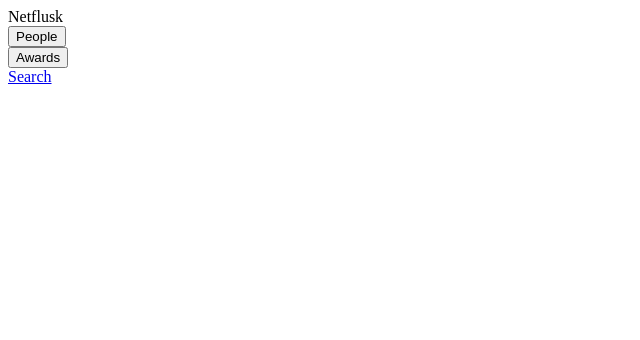
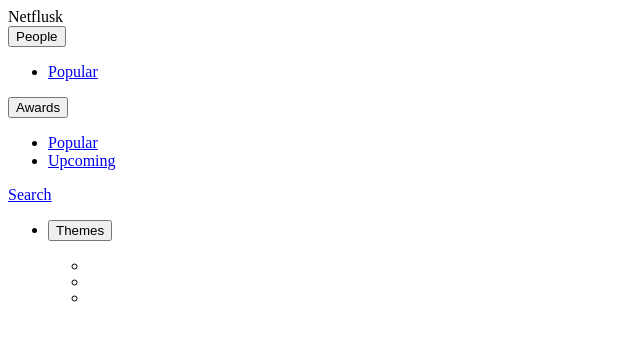
Before and after one commit to Lirmortoch/netflusk, a React (Vite) app: page / in a window 1280 px wide. Shown: the top 340 px of the page, without its empty margins (0-640 px from the left). Built offline with nearby package versions, Linux system fonts and the light colour scheme.

Commit message:
add few more components and move reducers to store folder

```diff
--- a/src/components/Dropdown/Dropdown.jsx
+++ b/src/components/Dropdown/Dropdown.jsx
@@ -1,50 +1,19 @@
 import { useState, useRef } from "react";
 
-import useOnClickOutside from '../../hooks/useOnClickOutside';
-import useDetectDevice from '../../hooks/useDetectDevice';
+import useDropdown from '../../hooks/useDropdown';
 
 import DropdownContent from "./DropdownContent";
 
 export default function Dropdown({children, dropdownContentStyles = '', dropdownStyles = '', dropdownBtn, dropdownType}) {
-  const [show, setShow] = useState(false);
-
-  const dropdownRef = useRef(null);
-
-  useOnClickOutside(dropdownRef, () => setShow(false));
-  const device = useDetectDevice();
-
-  function handleToggleDropDown() {
-    setShow(prevShow => !prevShow);
-  }
-
-  let dropdownEvents;
-
-  if (device === 'tablet' || device === 'mobile') {
-    dropdownEvents = {
-      onTouchEnd: handleToggleDropDown,
-    }
-  }
-  else if (dropdownType === 'click') {
-    dropdownEvents = {
-      onClick: handleToggleDropDown,
-    }
-  }
-  else if (dropdownType === 'hover') {
-    dropdownEvents = {
-      onMouseEnter: handleToggleDropDown,
-      onMouseLeave: handleToggleDropDown
-    }
-  }
+  const { show, dropdownRef, handleToggleDropDown, dropdownEvents, } = useDropdown(dropdownType);
 
   return (
     <div {...dropdownEvents} className={dropdownStyles} ref={dropdownRef} >
       {dropdownBtn}
 
-      { show && (
-        <DropdownContent dropdownContentStyles={dropdownContentStyles} open={show} >
-          {children}
-        </DropdownContent>
-      )}
+      <DropdownContent dropdownContentStyles={dropdownContentStyles} open={show} >
+        {children}
+      </DropdownContent>
     </div>
   );
 }
--- a/src/components/Header.jsx
+++ b/src/components/Header.jsx
@@ -1,6 +1,96 @@
 import { Link } from "react-router-dom";
 
 import Dropdown from "./Dropdown/Dropdown.jsx";
+
+function NavBar() {
+  return (
+    <nav className="header__nav header-nav">
+      <Dropdown
+        dropdownBtn={<button>People</button>}
+        dropdownContentStyles=""
+        dropdownStyles=""
+        dropdownType='hover'
+        >
+          <ul>
+            <li>
+              <Link to={``}>Popular</Link>
+            </li>
+          </ul>
+      </Dropdown>
+
+      <Dropdown
+        dropdownBtn={<button>Awards</button>}
+        dropdownContentStyles=""
+        dropdownStyles=""
+        dropdownType='hover'
+        >
+          <ul>
+            <li>
+              <Link to={``}>Popular</Link>
+            </li>
+            <li>
+              <Link to={``}>Upcoming</Link>
+            </li>
+          </ul>
+      </Dropdown>
+
+      <Link to={``}>Search</Link>
+    </nav>
+  );
+}
+
+function ThemeSwitcher() {
+  const themeButton = (<></>);
+  const themeList = (<></>)
+
+  return (
+    <Dropdown
+      dropdownBtn={<button>Themes</button>}
+      dropdownContentStyles=""
+      dropdownStyles=""
+      dropdownType='click'
+      >
+        <ul>
+          <li>
+            <span>
+              <div>
+                <div></div>
+                <p></p>
+              </div>
+            </span>
+            <span></span>
+          </li>
+          <li>
+            <span>
+              <div>
+                <div></div>
+                <p></p>
+              </div>
+            </span>
+            <span></span>
+          </li>
+          <li>
+            <span>
+              <div>
+                <div></div>
+                <p></p>
+              </div>
+            </span>
+            <span></span>
+          </li>
+        </ul>
+    </Dropdown>
+  );
+}
+function Toolbar() {
+  return (
+    <ul className="header__toolbar header-toolbar">
+      <li>
+        <ThemeSwitcher />
+      </li>
+    </ul>
+  );
+}
 
 export default function Header({}) {
   return (
@@ -9,32 +99,9 @@
         Netflusk
       </div>
 
-      <nav className="header__nav header-nav">
-        <Dropdown
-          dropdownBtn={<button>People</button>}
-          dropdownContentStyles=""
-          dropdownStyles=""
-          dropdownType='hover'
-          >
-            <>
-              <Link to={``}>Popular</Link>
-            </>
-        </Dropdown>
+      <NavBar />
 
-        <Dropdown
-          dropdownBtn={<button>Awards</button>}
-          dropdownContentStyles=""
-          dropdownStyles=""
-          dropdownType='hover'
-          >
-            <>
-              <Link to={``}>Popular</Link>
-              <Link to={``}>Upcoming</Link>
-            </>
-        </Dropdown>
-
-        <Link to={``}>Search</Link>
-      </nav>
+      <Toolbar />
     </header>
   )
 }
--- a/src/hooks/useDropdown.js
+++ b/src/hooks/useDropdown.js
@@ -0,0 +1,39 @@
+import { useState, useEffect, useRef } from "react"
+
+import useOnClickOutside from "./useOnClickOutside";
+import useDetectDevice from "./useDetectDevice";
+
+const useDropdown = (dropdownType) => {
+  const [show, setShow] = useState(false);
+
+  const dropdownRef = useRef(null);
+
+  useOnClickOutside(dropdownRef, () => setShow(false), dropdownType !== 'hover');
+  const device = useDetectDevice();
+
+  function handleToggleDropDown() {
+    setShow(prevShow => !prevShow);
+  }
+
+  let dropdownEvents;
+  if (device === 'tablet' || device === 'mobile') {
+    dropdownEvents = {
+      onTouchEnd: handleToggleDropDown,
+    }
+  }
+  else if (dropdownType === 'click') {
+    dropdownEvents = {
+      onClick: handleToggleDropDown,
+    }
+  }
+  else if (dropdownType === 'hover') {
+    dropdownEvents = {
+      onMouseEnter: handleToggleDropDown,
+      onMouseLeave: handleToggleDropDown
+    }
+  }
+
+  return { show, dropdownRef, handleToggleDropDown, dropdownEvents, }
+}
+
+export default useDropdown;
--- a/src/hooks/useOnClickOutside.js
+++ b/src/hooks/useOnClickOutside.js
@@ -1,7 +1,9 @@
 import { useEffect } from "react";
 
-export default function useOnClickOutside(ref, handler) {
+export default function useOnClickOutside(ref, handler, attached = true) {
   useEffect(() => {
+    if (!attached) return;
+
     const listener = event => {
       if (!ref.current || ref.current.contains(event.target)) return;
 
```
Also changed, not shown: src/store/appReducer.js (added), src/store/userReducer.js (added).
